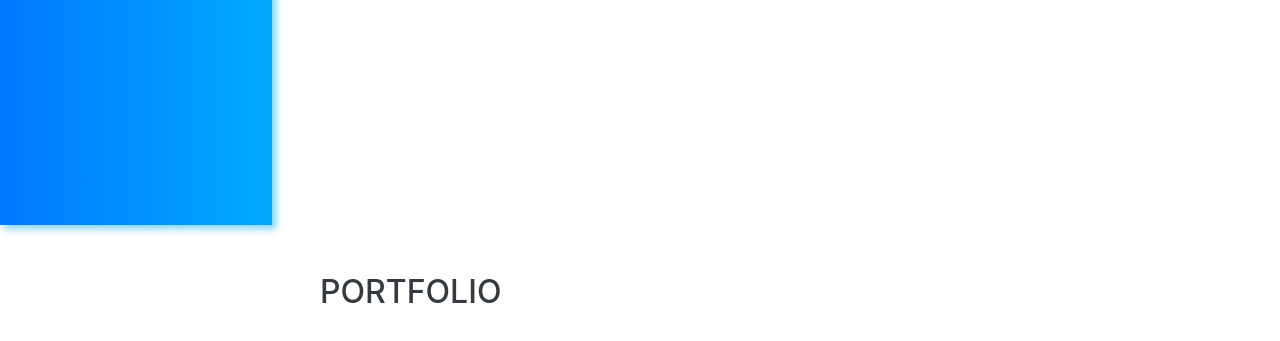
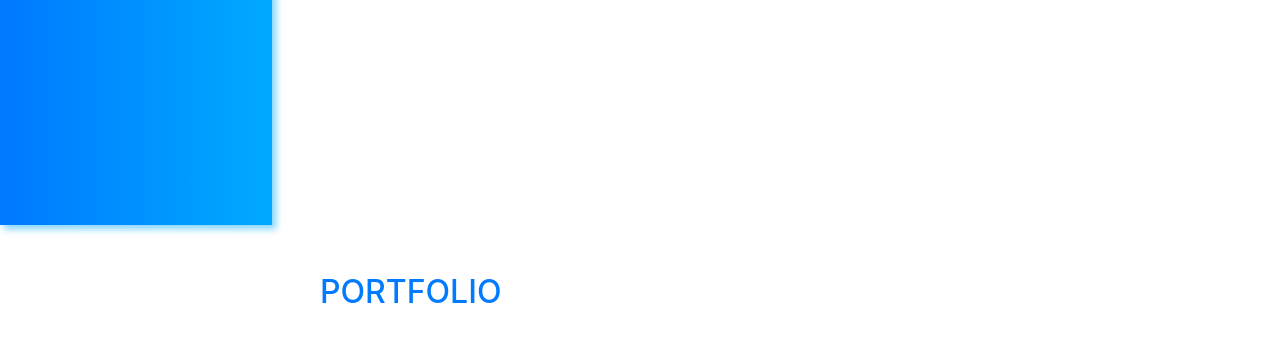
Before and after one commit to ljsimpkin/test-url, a website with bundled scripts: page index.html in a window 1280 px wide. Shown: the part 575-916 px from the top of the page. Built offline with nearby package versions, Linux system fonts and the light colour scheme; a web font is replaced by a local one.

Commit message:
add portfolio link

```diff
--- a/index.html
+++ b/index.html
@@ -80,7 +80,7 @@
     <!-- Portfolio Section -->
     <section class="resume-section p-3 p-lg-5 d-flex align-items-center" id="portfolio">
       <div class="w-100">
-        <h2 class="mb-5">Portfolio</h2>
+        <h2 class="mb-5"><a href="https://ljsimpkin.github.io/reactPortfolio/">Portfolio</a></h2>
         <iframe src="https://ljsimpkin.github.io/reactPortfolio/" height="700" width=100% style="border:none;" title="Iframe Example"></iframe>
       </div>
     </section>
```
